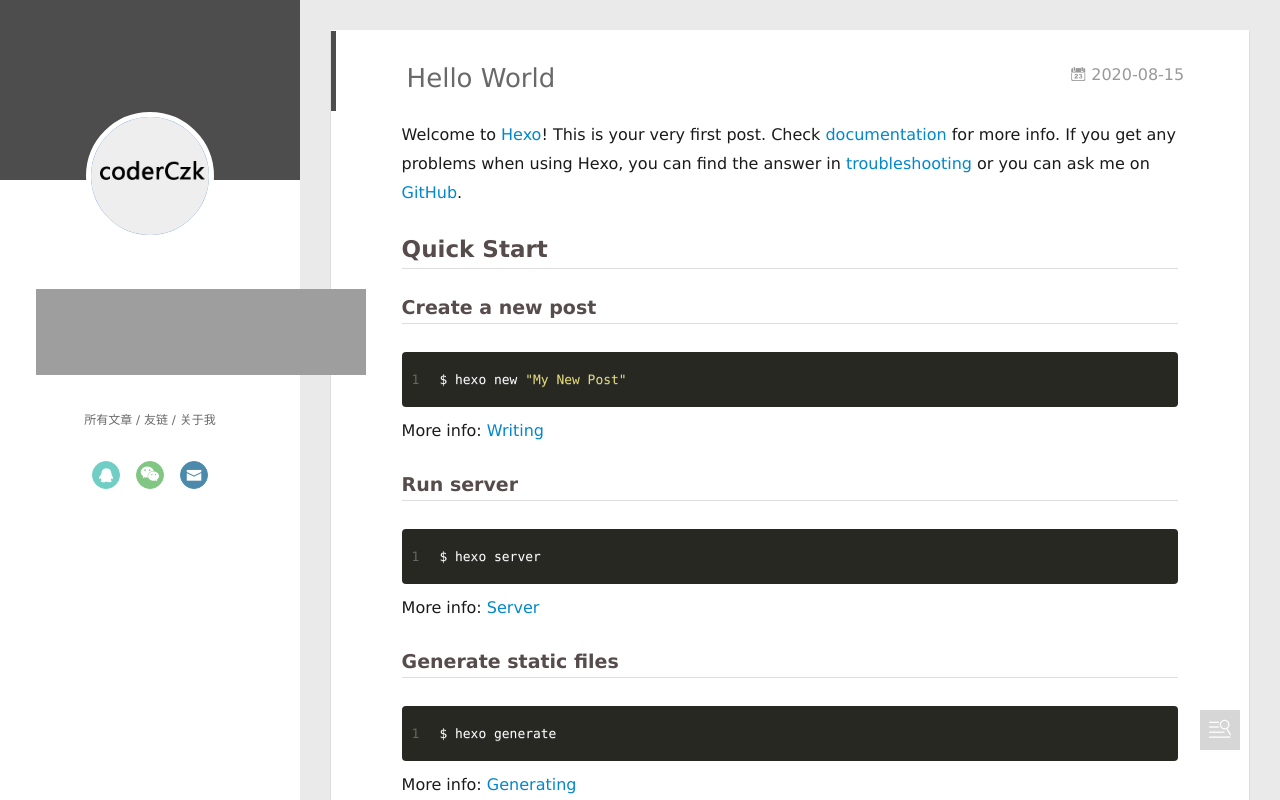
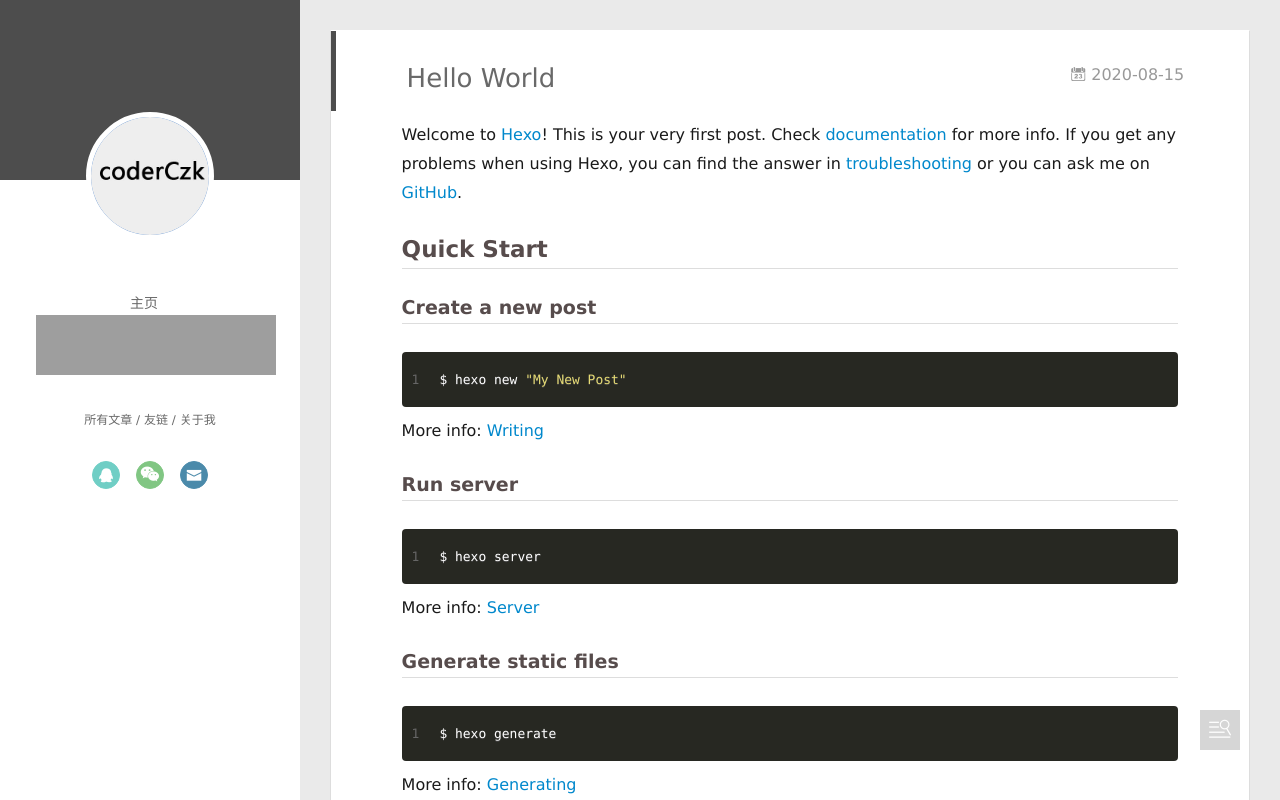
Before and after one commit to coderczk/coderczk.github.io, a plain HTML site: page 2020/08/15/hello-world/index.html in a window 1280 px wide. Drawn offline with Linux system fonts and the light colour scheme; grey boxes are pictures that could not be loaded.

Commit message:
Site updated: 2020-08-15 18:52:47

```diff
--- a/2020/08/15/hello-world/index.html
+++ b/2020/08/15/hello-world/index.html
@@ -43,7 +43,7 @@
     <canvas id="anm-canvas" class="anm-canvas"></canvas>
     <div class="left-col" q-class="show:isShow">
 
-    <div class="overlay" style="background:#4d4d4d"></div>
+    <div class="overlay" style="background: #4d4d4d"></div>
     <div class="intrude-less">
         <header id="header" class="inner">
             <a href="/" class="profilepic">
@@ -115,7 +115,7 @@
 
                         <!-- 网易云音乐插件	 -->
                         <div style="position: absolute; bottom: 120px; left: auto; width: 85%;">
-                            <iframe frameborder="no" border="0" marginwidth="0" marginheight="0" width=330 height=86 src="//music.163.com/outchain/player?type=2&id=1385856956&auto=1&height=66"></iframe>
+                            <iframe frameborder="no" border="0" marginwidth="0" marginheight="0" width=240 height=60 src="//music.163.com/outchain/player?type=2&id=1385856956&auto=1&height=66"></iframe>
                         </div>
                     </nav>
         </header>
```
Also changed, not shown: 2020/08/15/我的第一篇博客文章/index.html (+2 -2 lines), archives/2020/08/index.html (+2 -2 lines), archives/2020/index.html (+2 -2 lines), archives/index.html (+2 -2 lines), index.html (+2 -2 lines).
